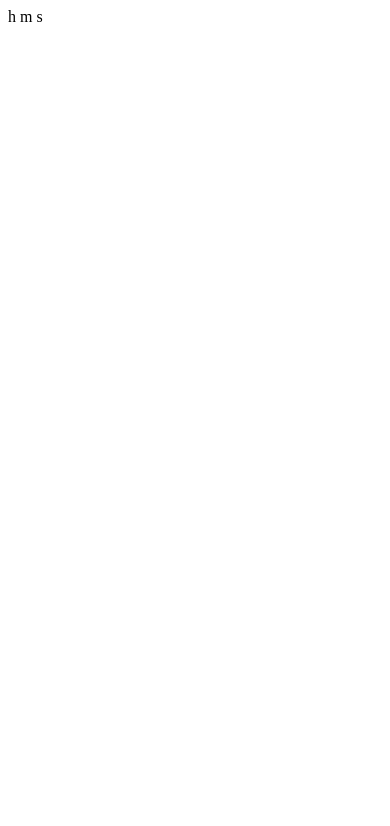
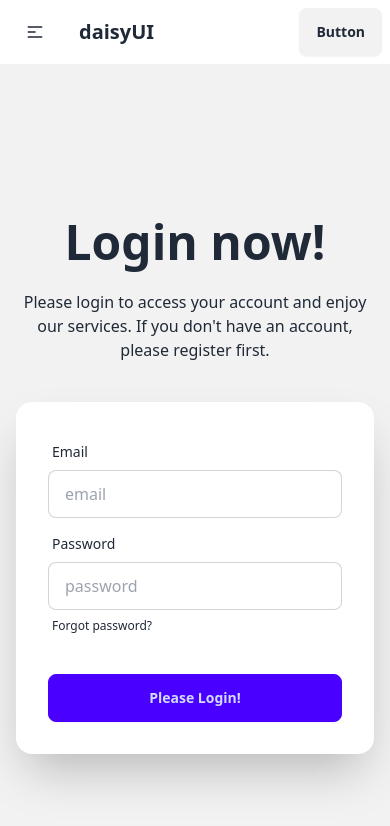
Before and after one commit to mzhrifat/DesiUI, a plain HTML site: page 2daisy.html in a window 390 px wide. Drawn offline with nearby package versions, Linux system fonts and the light colour scheme.

Commit message:
2s daisy commit

```diff
--- a/2daisy.html
+++ b/2daisy.html
@@ -4,24 +4,107 @@
     <meta charset="UTF-8">
     <meta name="viewport" content="width=device-width, initial-scale=1.0">
     <title>More Daisy</title>
+    <script src="https://cdn.tailwindcss.com"></script>
+    <link href="https://cdn.jsdelivr.net/npm/daisyui@4.12.24/dist/full.min.css" rel="stylesheet" type="text/css" />
 </head>
+
 <body>
     <header>
         <!--navbarr-->
         <nav>
-            <span class="countdown font-mono text-2xl">
-  <span style="--value:10;"></span>
-  h
-  <span style="--value:24;"></span>
-  m
-  <span style="--value:${counter};"></span>
-  s
-</span>
+            <div class="navbar bg-base-100">
+  <div class="navbar-start">
+    <div class="dropdown">
+      <div tabindex="0" role="button" class="btn btn-ghost lg:hidden">
+        <svg
+          xmlns="http://www.w3.org/2000/svg"
+          class="h-5 w-5"
+          fill="none"
+          viewBox="0 0 24 24"
+          stroke="currentColor">
+          <path
+            stroke-linecap="round"
+            stroke-linejoin="round"
+            stroke-width="2"
+            d="M4 6h16M4 12h8m-8 6h16" />
+        </svg>
+      </div>
+      <ul
+        tabindex="0"
+        class="menu menu-sm dropdown-content bg-base-100 rounded-box z-[1] mt-3 w-52 p-2 shadow">
+        <li><a>Item 1</a></li>
+        <li>
+          <a>Parent</a>
+          <ul class="p-2">
+            <li><a>Submenu 1</a></li>
+            <li><a>Submenu 2</a></li>
+          </ul>
+        </li>
+        <li><a>Item 3</a></li>
+      </ul>
+    </div>
+    <a class="btn btn-ghost text-xl">daisyUI</a>
+  </div>
+  <div class="navbar-center hidden lg:flex">
+    <ul class="menu menu-horizontal px-1">
+      <li><a>Item 1</a></li>
+      <li>
+        <details>
+          <summary>Parent</summary>
+          <ul class="p-2">
+            <li><a>Submenu 1</a></li>
+            <li><a>Submenu 2</a></li>
+          </ul>
+        </details>
+      </li>
+      <li><a>Item 3</a></li>
+    </ul>
+  </div>
+  <div class="navbar-end">
+    <a class="btn">Button</a>
+  </div>
+</div>
         </nav>
 
     </header>
 
     <main>
+        <!--hero section-->
+        <section>
+            <div class="hero bg-base-200 min-h-screen">
+  <div class="hero-content flex-col lg:flex-row-reverse">
+    <div class="text-center lg:text-left">
+      <h1 class="text-5xl font-bold">Login now!</h1>
+      <p class="py-6">
+        Please login to access your account and enjoy our services. If you don't have an account, please register first.
+      </p>
+    </div>
+    <div class="card bg-base-100 w-full max-w-sm shrink-0 shadow-2xl">
+      <form class="card-body">
+        <div class="form-control">
+          <label class="label">
+            <span class="label-text">Email</span>
+          </label>
+          <input type="email" placeholder="email" class="input input-bordered" required />
+        </div>
+        <div class="form-control">
+          <label class="label">
+            <span class="label-text">Password</span>
+          </label>
+          <input type="password" placeholder="password" class="input input-bordered" required />
+          <label class="label">
+            <a href="#" class="label-text-alt link link-hover">Forgot password?</a>
+          </label>
+        </div>
+        <div class="form-control mt-6">
+          <button class="btn btn-primary"> Please Login!</button>
+        </div>
+      </form>
+    </div>
+  </div>
+</div>
+
+        </section>
 
     </main>
 
```
